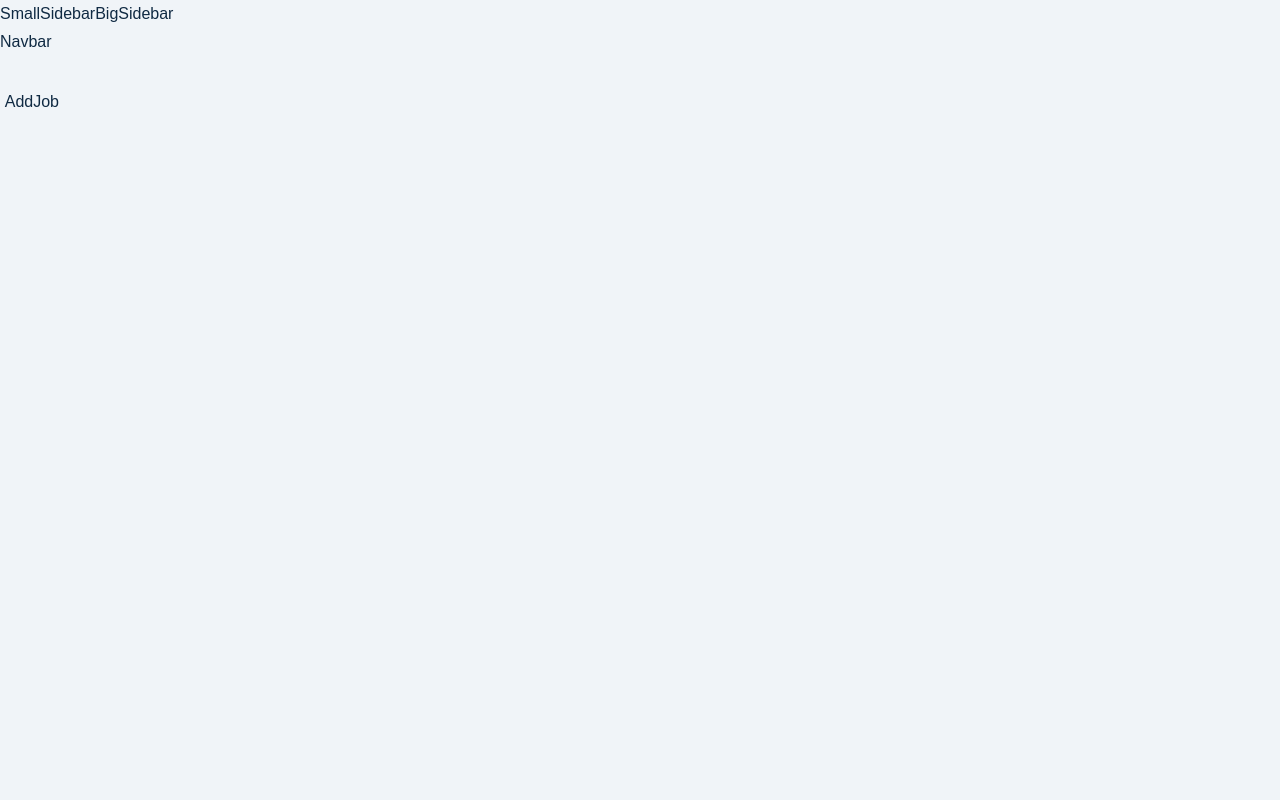
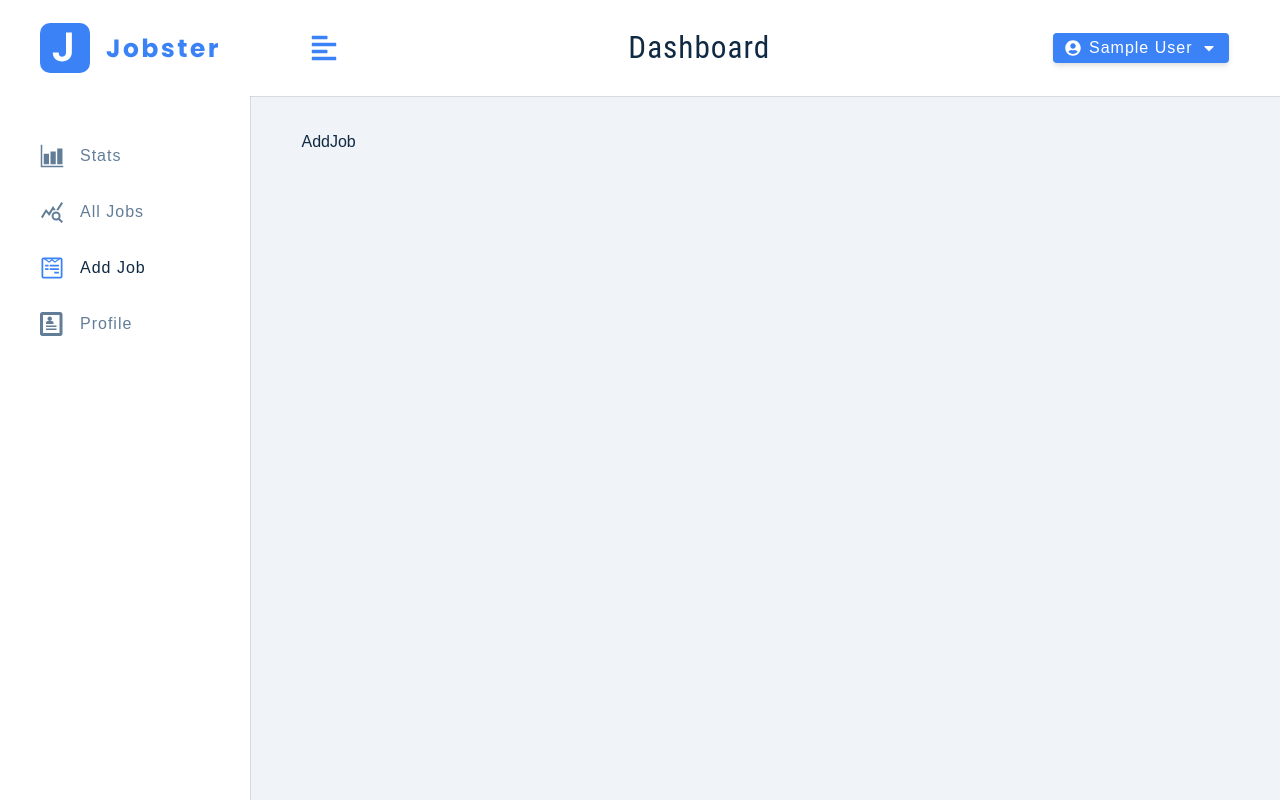
Before and after one commit to dannz0/React-JobsterApp, a React (Vite) app: page /add-job in a window 1280 px wide. Built offline with nearby package versions, Linux system fonts and the light colour scheme; sample sign-in values are in the browser's storage.

Commit message:
navbar and sidebar added

```diff
--- a/package.json
+++ b/package.json
@@ -14,6 +14,7 @@
     "normalize.css": "^8.0.1",
     "react": "^18.2.0",
     "react-dom": "^18.2.0",
+    "react-icons": "^4.8.0",
     "react-redux": "^8.0.5",
     "react-router-dom": "^6.10.0",
     "react-toastify": "^9.1.2",
--- a/src/App.jsx
+++ b/src/App.jsx
@@ -1,5 +1,5 @@
 import { BrowserRouter, Routes, Route } from 'react-router-dom';
-import { Landing, Error, Register } from './pages';
+import { Landing, Error, Register, ProtectedRoute } from './pages';
 import { ToastContainer } from 'react-toastify';
 import 'react-toastify/dist/ReactToastify.css';
 import {
@@ -14,7 +14,14 @@ function App() {
   return (
     <BrowserRouter>
       <Routes>
-        <Route path='/' element={<SharedLayout />}>
+        <Route
+          path='/'
+          element={
+            <ProtectedRoute>
+              <SharedLayout />
+            </ProtectedRoute>
+          }
+        >
           <Route index element={<Stats />} />
           <Route path='all-jobs' element={<AllJobs />} />
           <Route path='add-job' element={<AddJob />} />
--- a/src/components/BigSidebar.jsx
+++ b/src/components/BigSidebar.jsx
@@ -1,4 +1,25 @@
+import { NavLinks } from './NavLinks';
+import Logo from '../components/Logo';
+import Wrapper from '../assets/wrappers/BigSidebar';
+import { useSelector } from 'react-redux';
+
 const BigSidebar = () => {
-  return <div>BigSidebar</div>;
+  const { isSidebarOpen } = useSelector((state) => state.user);
+  return (
+    <Wrapper>
+      <div
+        className={
+          isSidebarOpen ? 'sidebar-container' : 'sidebar-container show-sidebar'
+        }
+      >
+        <div className='content'>
+          <header>
+            <Logo />
+          </header>
+          <NavLinks />
+        </div>
+      </div>
+    </Wrapper>
+  );
 };
 export default BigSidebar;
--- /dev/null
+++ b/src/components/NavLinks.jsx
@@ -0,0 +1,25 @@
+import links from '../utils/links';
+import { NavLink } from 'react-router-dom';
+
+export function NavLinks({ toggle }) {
+  return (
+    <div className='nav-links'>
+      {links.map((menuItem) => {
+        const { id, text, path, icon } = menuItem;
+        return (
+          <NavLink
+            key={id}
+            to={path}
+            onClick={toggle}
+            className={({ isActive }) =>
+              isActive ? 'nav-link active' : 'nav-link'
+            }
+          >
+            <span className='icon'>{icon}</span>
+            {text}
+          </NavLink>
+        );
+      })}
+    </div>
+  );
+}
--- a/src/components/Navbar.jsx
+++ b/src/components/Navbar.jsx
@@ -1,4 +1,53 @@
+import Wrapper from '../assets/wrappers/Navbar';
+import { FaAlignLeft, FaUserCircle, FaCaretDown } from 'react-icons/fa';
+import Logo from './Logo';
+import { useState } from 'react';
+import { useDispatch, useSelector } from 'react-redux';
+import { logoutUser, toggleSidebar } from '../features/user/userSlice';
+
 const Navbar = () => {
-  return <div>Navbar</div>;
+  const [showLogout, setShowLogout] = useState(false);
+  const { user } = useSelector((state) => state.user);
+  const dispatch = useDispatch();
+
+  const toggle = function () {
+    dispatch(toggleSidebar());
+  };
+
+  return (
+    <Wrapper onMouseLeave={() => setShowLogout(false)}>
+      <div className='nav-center'>
+        <button className='toggle-btn' type='button' onClick={toggle}>
+          <FaAlignLeft />
+        </button>
+
+        <div>
+          <Logo />
+          <h3 className='logo-text'>dashboard</h3>
+        </div>
+
+        <div className='btn-container'>
+          <button
+            className='btn'
+            type='button'
+            onMouseEnter={() => setShowLogout(true)}
+          >
+            <FaUserCircle />
+            {user?.name}
+            <FaCaretDown />
+          </button>
+          <div className={showLogout ? 'dropdown show-dropdown' : 'dropdown'}>
+            <button
+              className='dropdown-btn'
+              type='button'
+              onClick={() => dispatch(logoutUser())}
+            >
+              logout
+            </button>
+          </div>
+        </div>
+      </div>
+    </Wrapper>
+  );
 };
 export default Navbar;
--- a/src/components/SmallSidebar.jsx
+++ b/src/components/SmallSidebar.jsx
@@ -1,4 +1,38 @@
+import { NavLinks } from './NavLinks';
+import Wrapper from '../assets/wrappers/SmallSidebar';
+import { FaTimes } from 'react-icons/fa';
+import { NavLink } from 'react-router-dom';
+import Logo from './Logo';
+import { useSelector, useDispatch } from 'react-redux';
+import { toggleSidebar } from '../features/user/userSlice';
+import links from '../utils/links';
+
 const SmallSidebar = () => {
-  return <div>SmallSidebar</div>;
+  const { isSidebarOpen } = useSelector((state) => state.user);
+  const dispatch = useDispatch();
+
+  const toggle = function () {
+    dispatch(toggleSidebar());
+  };
+
+  return (
+    <Wrapper>
+      <div
+        className={
+          isSidebarOpen ? 'sidebar-container show-sidebar' : 'sidebar-container'
+        }
+      >
+        <div className='content'>
+          <button type='button' className='close-btn' onClick={toggle}>
+            <FaTimes />
+          </button>
+          <header>
+            <Logo />
+          </header>
+          <NavLinks toggle={toggle} />
+        </div>
+      </div>
+    </Wrapper>
+  );
 };
 export default SmallSidebar;
--- a/src/features/user/userSlice.js
+++ b/src/features/user/userSlice.js
@@ -10,12 +10,24 @@ import {
 
 const initialState = {
   isLoading: false,
+  isSidebarOpen: false,
   user: getUserFromLocalStorage(),
 };
 
 const userSlice = createSlice({
   name: 'user',
   initialState,
+  reducers: {
+    toggleSidebar: (state) => {
+      state.isSidebarOpen = !state.isSidebarOpen;
+    },
+    logoutUser: (state) => {
+      toast.success(`See you again, ${state.user.name}`);
+      state.isSidebarOpen = false;
+      state.user = null;
+      removeUserFromLocalStorage();
+    },
+  },
   extraReducers: (builder) => {
     builder
       .addCase(signUp.pending, (state) => {
@@ -56,4 +68,5 @@ export const signUp = createAsyncThunk(
   }
 );
 
+export const { toggleSidebar, logoutUser } = userSlice.actions;
 export default userSlice.reducer;
--- /dev/null
+++ b/src/pages/ProtectedRoute.jsx
@@ -0,0 +1,12 @@
+import { Navigate } from 'react-router-dom';
+import { useSelector } from 'react-redux';
+
+const ProtectedRoute = ({ children }) => {
+  const { user } = useSelector((state) => state.user);
+
+  if (!user) {
+    return <Navigate to={'/landing'} />;
+  }
+  return children;
+};
+export default ProtectedRoute;
--- a/src/pages/index.js
+++ b/src/pages/index.js
@@ -1,5 +1,6 @@
 import Landing from './Landing';
 import Register from './Register';
 import Error from './Error';
+import ProtectedRoute from './ProtectedRoute';
 
-export { Landing, Register, Error };
+export { Landing, Register, Error, ProtectedRoute };
--- /dev/null
+++ b/src/utils/links.jsx
@@ -0,0 +1,33 @@
+import { IoBarChartSharp } from 'react-icons/io5';
+import { MdQueryStats } from 'react-icons/md';
+import { FaWpforms } from 'react-icons/fa';
+import { ImProfile } from 'react-icons/im';
+
+const links = [
+  {
+    id: 1,
+    text: 'stats',
+    path: '/',
+    icon: <IoBarChartSharp />,
+  },
+  {
+    id: 2,
+    text: 'all jobs',
+    path: 'all-jobs',
+    icon: <MdQueryStats />,
+  },
+  {
+    id: 3,
+    text: 'add job',
+    path: 'add-job',
+    icon: <FaWpforms />,
+  },
+  {
+    id: 4,
+    text: 'profile',
+    path: 'profile',
+    icon: <ImProfile />,
+  },
+];
+
+export default links;
```
Also changed, not shown: 1 other file (tests, documents, lock files or other folders).
